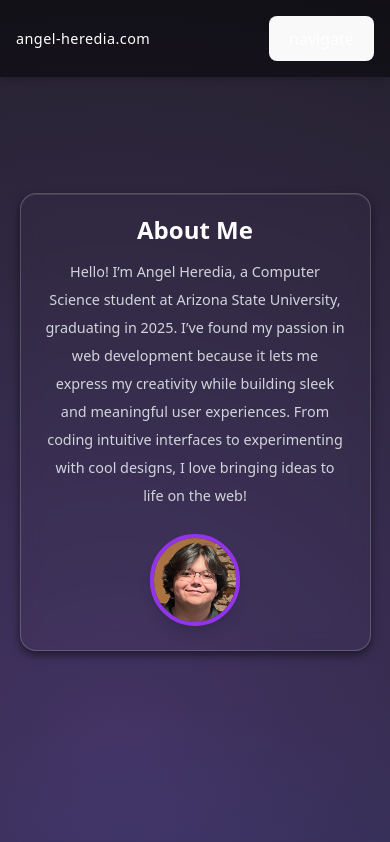
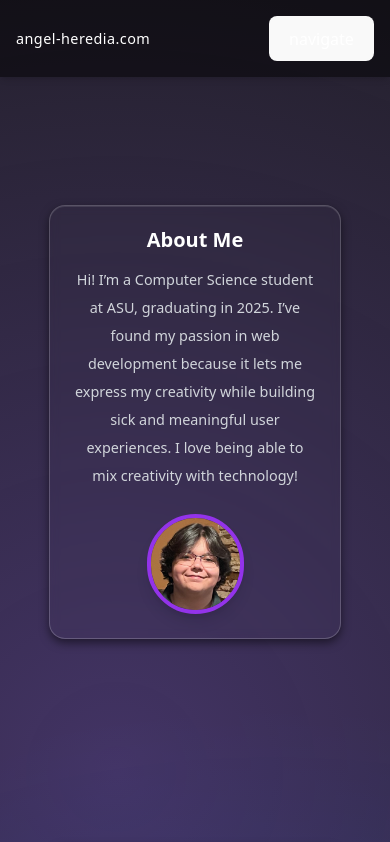
Before and after one commit to angelheredia138/angelheredia138.github.io, a React (Vite) app: page /about in a window 390 px wide. Shown: the top 842 px of the page. Built offline with nearby package versions, Linux system fonts and the light colour scheme.

Commit message:
updated styling, blob positioning, and finished website for mobile

```diff
--- a/src/App.tsx
+++ b/src/App.tsx
@@ -70,7 +70,13 @@ const App: React.FC = () => {
 
         {/* Dropdown Menu for Mobile */}
         {isMenuOpen && (
-          <div className="bg-black bg-opacity-75 text-white flex flex-col items-center py-4 space-y-2 md:hidden">
+          <motion.div
+            initial={{ opacity: 0, y: -20 }}
+            animate={{ opacity: 1, y: 0 }}
+            exit={{ opacity: 0, y: -20 }}
+            transition={{ duration: 0.3, ease: "easeInOut" }}
+            className="bg-black bg-opacity-75 text-white flex flex-col items-center py-4 space-y-2 md:hidden"
+          >
             <Link
               to="/about"
               className="text-gray-400 hover:text-gray-200 transition"
@@ -92,7 +98,7 @@ const App: React.FC = () => {
             >
               contact
             </Link>
-          </div>
+          </motion.div>
         )}
       </header>
 
--- a/src/components/About.tsx
+++ b/src/components/About.tsx
@@ -69,7 +69,13 @@ const AboutPage: React.FC = () => {
 
         {/* Dropdown Menu for Mobile */}
         {isMenuOpen && (
-          <div className="bg-black bg-opacity-75 text-white flex flex-col items-center py-4 space-y-2 md:hidden">
+          <motion.div
+            initial={{ opacity: 0, y: -20 }}
+            animate={{ opacity: 1, y: 0 }}
+            exit={{ opacity: 0, y: -20 }}
+            transition={{ duration: 0.3, ease: "easeInOut" }}
+            className="bg-black bg-opacity-75 text-white flex flex-col items-center py-4 space-y-2 md:hidden"
+          >
             <Link
               to="/about"
               className="text-gray-400 hover:text-gray-200 transition"
@@ -91,7 +97,7 @@ const AboutPage: React.FC = () => {
             >
               contact
             </Link>
-          </div>
+          </motion.div>
         )}
       </header>
 
@@ -104,12 +110,10 @@ const AboutPage: React.FC = () => {
               About Me
             </h1>
             <p className="text-lg mb-6">
-              Hello! I’m Angel Heredia, a Computer Science student at Arizona
-              State University, graduating in 2025. I’ve found my passion in web
-              development because it lets me express my creativity while
-              building sleek and meaningful user experiences. From coding
-              intuitive interfaces to experimenting with cool designs, I love
-              bringing ideas to life on the web!
+              Hi! I’m a Computer Science student at ASU, graduating in 2025.
+              I’ve found my passion in web development because it lets me
+              express my creativity while building sick and meaningful user
+              experiences. I love being able to mix creativity with technology!
             </p>
             <img
               src={myFace}
--- a/src/components/Contact.tsx
+++ b/src/components/Contact.tsx
@@ -68,7 +68,13 @@ const ContactPage: React.FC = () => {
 
         {/* Dropdown Menu for Mobile */}
         {isMenuOpen && (
-          <div className="bg-black bg-opacity-75 text-white flex flex-col items-center py-4 space-y-2 md:hidden">
+          <motion.div
+            initial={{ opacity: 0, y: -20 }}
+            animate={{ opacity: 1, y: 0 }}
+            exit={{ opacity: 0, y: -20 }}
+            transition={{ duration: 0.3, ease: "easeInOut" }}
+            className="bg-black bg-opacity-75 text-white flex flex-col items-center py-4 space-y-2 md:hidden"
+          >
             <Link
               to="/about"
               className="text-gray-400 hover:text-gray-200 transition"
@@ -90,7 +96,7 @@ const ContactPage: React.FC = () => {
             >
               contact
             </Link>
-          </div>
+          </motion.div>
         )}
       </header>
 
--- a/src/components/Projects.tsx
+++ b/src/components/Projects.tsx
@@ -72,7 +72,13 @@ const ProjectsPage: React.FC = () => {
 
         {/* Dropdown Menu for Mobile */}
         {isMenuOpen && (
-          <div className="bg-black bg-opacity-75 text-white flex flex-col items-center py-4 space-y-2 md:hidden">
+          <motion.div
+            initial={{ opacity: 0, y: -20 }}
+            animate={{ opacity: 1, y: 0 }}
+            exit={{ opacity: 0, y: -20 }}
+            transition={{ duration: 0.3, ease: "easeInOut" }}
+            className="bg-black bg-opacity-75 text-white flex flex-col items-center py-4 space-y-2 md:hidden"
+          >
             <Link
               to="/about"
               className="text-gray-400 hover:text-gray-200 transition"
@@ -94,7 +100,7 @@ const ProjectsPage: React.FC = () => {
             >
               contact
             </Link>
-          </div>
+          </motion.div>
         )}
       </header>
 
--- a/src/components/blobPositionRandomizer.ts
+++ b/src/components/blobPositionRandomizer.ts
@@ -1,11 +1,17 @@
 // Define ranges for left-to-right and right-to-left animations
-const animationRanges = {
-  moveLeftToRight: [-70, -34], // For blobs moving from left to right
-  moveRightToLeft: [105, 135], // For blobs moving from right to left
-} as const;
+type AnimationDirection = "moveLeftToRight" | "moveRightToLeft";
 
-// Type for animation directions (keys of animationRanges)
-type AnimationDirection = keyof typeof animationRanges;
+// Function to calculate animation ranges dynamically
+function getAnimationRanges(blobSize: number): {
+  [key in AnimationDirection]: [number, number];
+} {
+  const offset = blobSize; // Offset equal to the blob size in percentage
+
+  return {
+    moveLeftToRight: [-offset, -blobSize / 2], // Just outside the left edge
+    moveRightToLeft: [100, 100 + blobSize / 2], // Just outside the right edge
+  };
+}
 
 // Function to generate a random number within a given range
 function getRandomInRange(min: number, max: number): number {
@@ -19,6 +25,9 @@ function getRandomAnimation(): AnimationDirection {
 
 // Update the CSS variables dynamically
 export function updateBlobPositions(): void {
+  const blobSize = 95; // Assume the blob size is 10% of the viewport (adjust as needed)
+  const animationRanges = getAnimationRanges(blobSize); // Dynamically calculate ranges
+
   document.querySelectorAll(".gooey").forEach((blobElement) => {
     const animationDirection: AnimationDirection = getRandomAnimation();
     const [min, max] = animationRanges[animationDirection];
--- a/src/index.css
+++ b/src/index.css
@@ -11,8 +11,7 @@
   font-family: Inter, system-ui, Avenir, Helvetica, Arial, sans-serif;
   line-height: 1.5;
   font-weight: 400;
-
-  overflow-x: hidden;
+  overflow-x: clip !important;
   color-scheme: light dark;
   color: rgba(255, 255, 255, 0.87);
   background-color: #242424;
@@ -34,12 +33,11 @@ header {
   width: 100%;
 }
 body {
-  overflow-x: hidden;
   margin: 0;
   padding: 0;
   height: 100%;
   width: 100%;
-  overflow-x: hidden;
+  overflow-x: clip !important;
   background: radial-gradient(
       circle at 30% 30%,
       rgba(128, 90, 213, 0.4),
@@ -137,8 +135,8 @@ button:focus-visible {
   position: absolute;
   background-image: radial-gradient(
       circle,
-      rgba(255, 255, 255, 0.2),
-      rgba(0, 0, 0, 0.1)
+      rgba(255, 255, 255, 0),
+      rgba(0, 0, 0, 0)
     ),
     linear-gradient(120deg, var(--start-color), var(--end-color));
 
@@ -352,14 +350,16 @@ button:focus-visible {
   }
   /* Glass containers adjustments */
   .glass-container {
-    width: 90%; /* Ensure it doesn't touch the edges */
+    width: 75%; /* Ensure it doesn't touch the edges */
     margin: 0 auto; /* Center the container */
     padding: 1.5em; /* Reduce padding for mobile */
+    backdrop-filter: blur(5px); /* Reduce blur intensity for mobile */
+    -webkit-backdrop-filter: blur(5px);
   }
 
   /* Adjust text inside glass containers */
   .glass-container h1 {
-    font-size: 1.5rem; /* Adjust for smaller headings */
+    font-size: 1.25rem; /* Adjust for smaller headings */
   }
 
   .glass-container h2 {
@@ -371,7 +371,7 @@ button:focus-visible {
   }
   /* Adjust iframes and images inside the glass containers */
   .glass-container img {
-    width: 30%; /* Ensure they scale with the container */
+    width: 40%; /* Ensure they scale with the container */
     height: auto; /* Maintain aspect ratio */
   }
 
```
